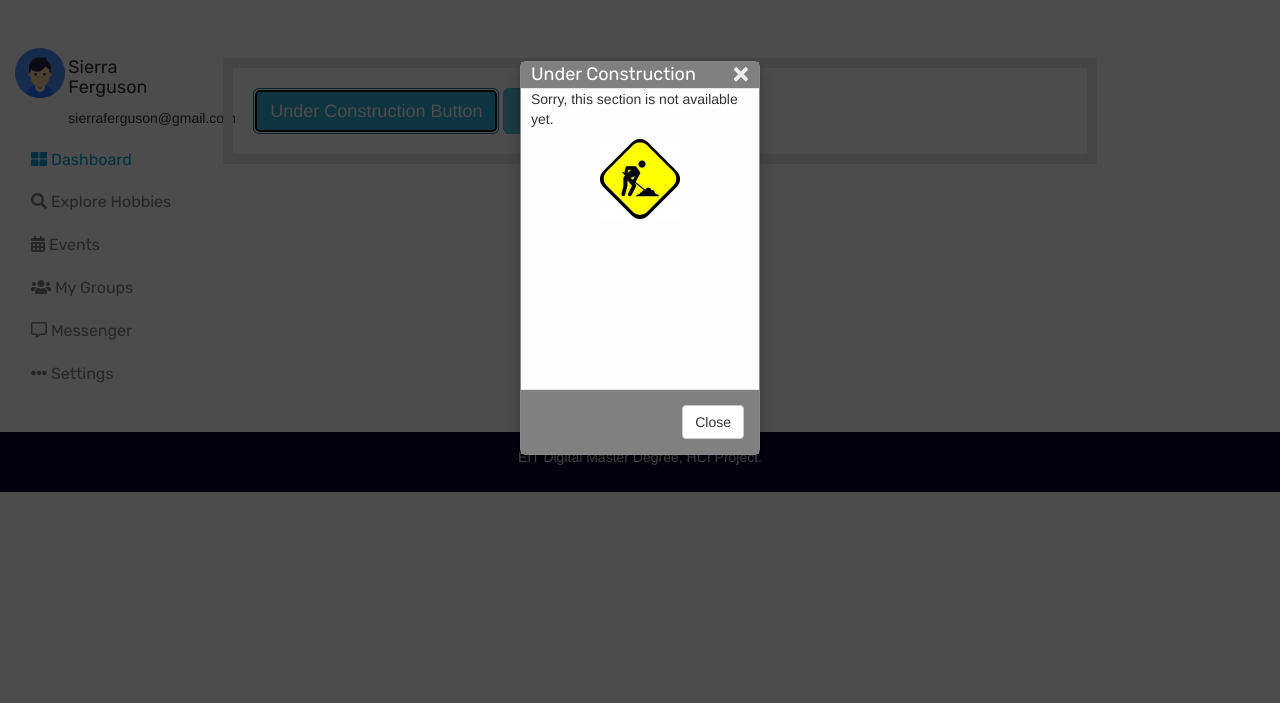
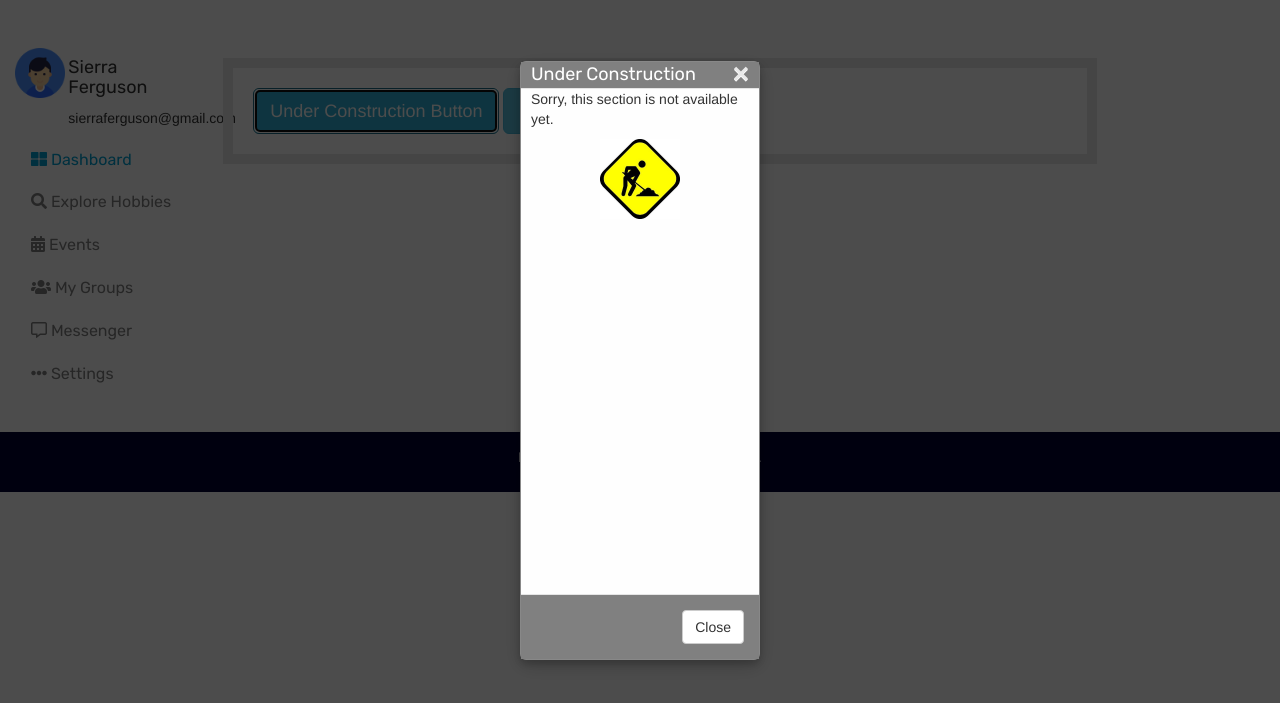
Before and after one commit to NielsDikken1997/HCI_Project, a plain HTML site: page pages/modals.html in a window 1280 px wide. Both pictures are taken after a click on the button "Under Construction Button". Shown: the part 69-772 px from the top of the page. Drawn offline with nearby package versions, Linux system fonts and the light colour scheme; files that its build step writes are made by us from their sources; a script that the page names is missing; files whose address does not match are found by name.

Commit message:
modal pablo changes

```diff
--- a/css/style.css
+++ b/css/style.css
@@ -123,12 +123,6 @@ navbar-brand{
 .modal-body {
   padding: 0px 10px;
   height: 505px;
-  overflow-y: auto;
-}
-
-.modal-body-P {
-  padding: 0px 10px;
-  height: 300px;
   overflow-y: auto;
 }
 
--- a/pages/modals.html
+++ b/pages/modals.html
@@ -91,7 +91,7 @@
                     <button type="button" class="close" data-dismiss="modal">&times;</button>
                     <h4 class="modal-title">Under Construction</h4>
                   </div>
-                  <div class="modal-body-P">
+                  <div class="modal-body">
                         <p>Sorry, this section is not available yet.</p>
                         <img id="imgModal" src="/img/underConstruction.jpg" alt="ok">
                   </div>
@@ -112,7 +112,7 @@
                     <button type="button" class="close" data-dismiss="modal">&times;</button>
                     <h4 class="modal-title">Request Send!</h4>
                   </div>
-                  <div class="modal-body-P">
+                  <div class="modal-body">
                         <p>Congrats! Your request has been successfully sent it</p>
                         <img id="imgModal" src="/img/ok.png" alt="ok">
                   </div>
```
